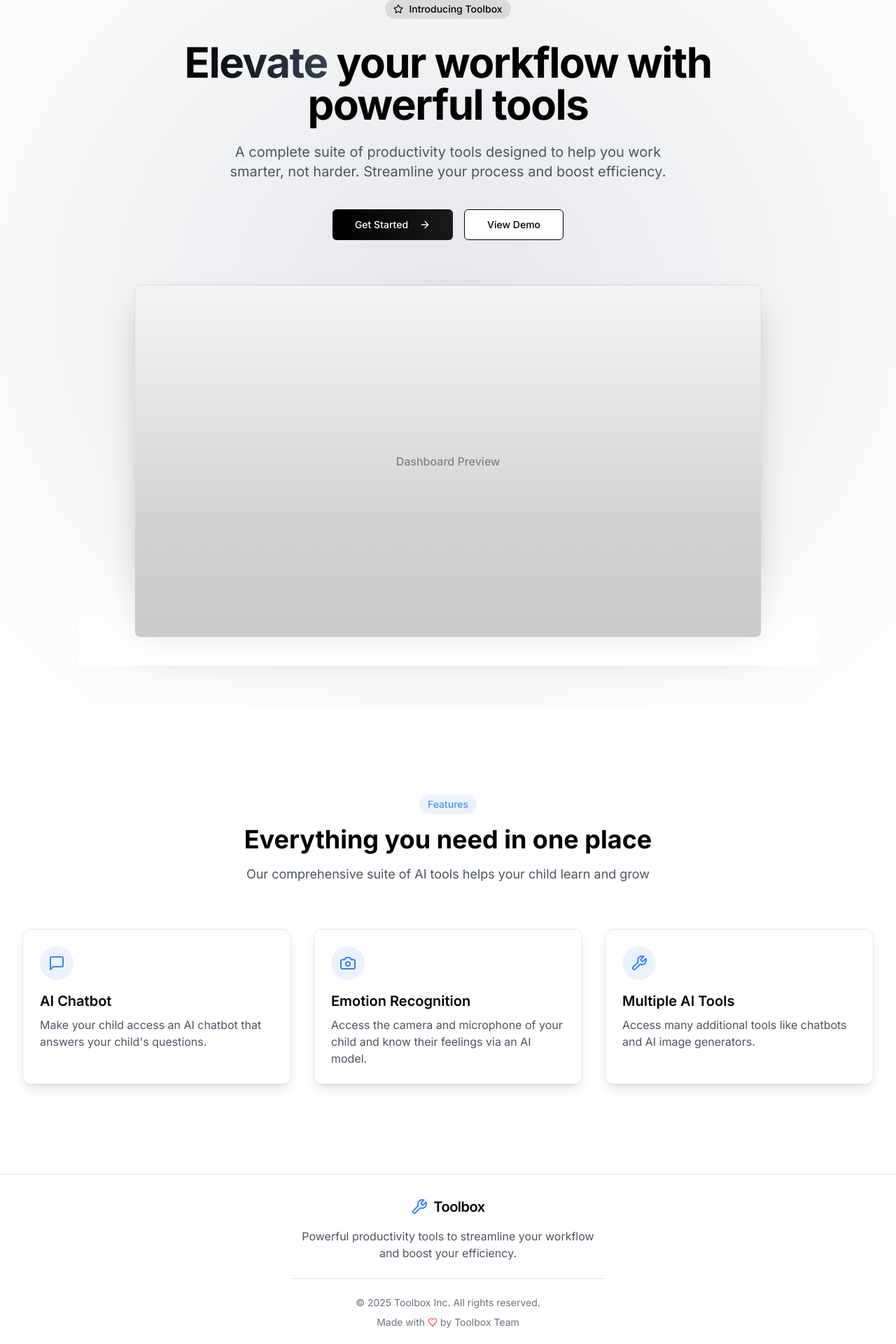
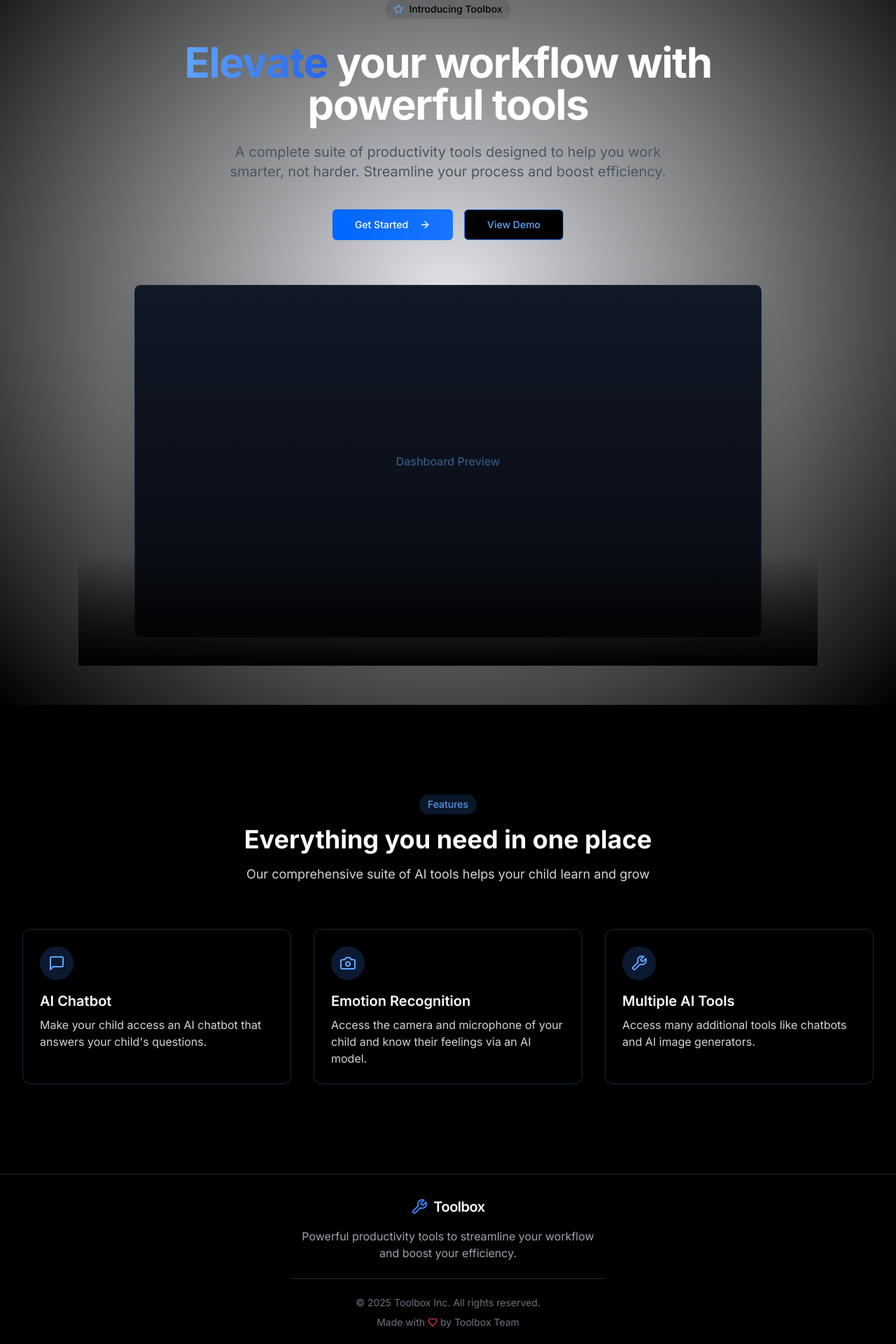
Before and after one commit to muslimmahmoud/vibrant-component-lab, a React (Vite) app: page / in a window 1280 px wide. Shown: the part 161-2081 px from the top of the page at 70% size. Built offline with nearby package versions, Linux system fonts and the light colour scheme.

Commit message:
Fix: Change hero background and text colors
Change the hero section's background to black and text to blue.

```diff
--- a/src/components/FeatureCard.tsx
+++ b/src/components/FeatureCard.tsx
@@ -26,7 +26,7 @@ const FeatureCard = ({ icon: Icon, title, description, tooltipText, delay = 0 }:
       <TooltipProvider>
         <Tooltip>
           <TooltipTrigger asChild>
-            <div className="mb-4 inline-flex items-center justify-center w-12 h-12 rounded-full bg-blue-500/10 text-blue-500">
+            <div className="mb-4 inline-flex items-center justify-center w-12 h-12 rounded-full bg-blue-500/20 text-blue-400">
               <Icon size={24} />
             </div>
           </TooltipTrigger>
@@ -38,8 +38,8 @@ const FeatureCard = ({ icon: Icon, title, description, tooltipText, delay = 0 }:
         </Tooltip>
       </TooltipProvider>
 
-      <h3 className="text-xl font-semibold mb-2">{title}</h3>
-      <p className="text-gray-600">{description}</p>
+      <h3 className="text-xl font-semibold mb-2 text-white">{title}</h3>
+      <p className="text-gray-300">{description}</p>
     </motion.div>
   );
 };
--- a/src/components/FeatureSection.tsx
+++ b/src/components/FeatureSection.tsx
@@ -43,19 +43,19 @@ const FeatureSection = () => {
           variants={staggerContainer}
         >
           <motion.div
-            className="inline-block px-3 py-1 mb-4 rounded-full bg-blue-500/10 text-blue-500 text-sm font-medium"
+            className="inline-block px-3 py-1 mb-4 rounded-full bg-blue-500/20 text-blue-400 text-sm font-medium"
             variants={fadeIn}
           >
             Features
           </motion.div>
           <motion.h2
-            className="text-3xl md:text-4xl font-bold mb-4"
+            className="text-3xl md:text-4xl font-bold mb-4 text-white"
             variants={fadeIn}
           >
             Everything you need in one place
           </motion.h2>
           <motion.p
-            className="text-lg text-gray-600 max-w-2xl mx-auto"
+            className="text-lg text-gray-300 max-w-2xl mx-auto"
             variants={fadeIn}
           >
             Our comprehensive suite of AI tools helps your child learn and grow
--- a/src/components/Footer.tsx
+++ b/src/components/Footer.tsx
@@ -7,15 +7,15 @@ const Footer = () => {
   const currentYear = new Date().getFullYear();
 
   return (
-    <footer className="border-t border-gray-200">
+    <footer className="border-t border-gray-800">
       <div className="container mx-auto px-4 sm:px-6 lg:px-8 py-8">
         <div className="flex flex-col items-center justify-center text-center">
           <Logo className="mb-4" />
-          <p className="text-gray-600 mb-4 max-w-md">
+          <p className="text-gray-400 mb-4 max-w-md">
             Powerful productivity tools to streamline your workflow and boost your efficiency.
           </p>
 
-          <div className="border-t border-gray-200 w-full max-w-md pt-6 mt-2">
+          <div className="border-t border-gray-800 w-full max-w-md pt-6 mt-2">
             <p className="text-gray-500 text-sm">
               © {currentYear} Toolbox Inc. All rights reserved.
             </p>
--- a/src/components/HeroSection.tsx
+++ b/src/components/HeroSection.tsx
@@ -7,7 +7,7 @@ import { Hero } from '@/components/ui/hero';
 const HeroSection = () => {
   return (
     <Hero
-      badgeIcon={<Star size={14} />}
+      badgeIcon={<Star size={14} className="text-blue-400" />}
       badgeText="Introducing Toolbox"
       title={<>
         <span className="gradient-text">Elevate</span> your workflow with powerful tools
@@ -18,16 +18,16 @@ const HeroSection = () => {
           <Button size="lg" className="btn-gradient">
             Get Started <ArrowRight size={16} className="ml-2" />
           </Button>
-          <Button size="lg" variant="outline" className="border-black text-black hover:bg-black hover:text-white">
+          <Button size="lg" variant="outline" className="border-blue-500 text-blue-400 hover:bg-blue-500/20">
             View Demo
           </Button>
         </>
       }
       media={
-        <div className="aspect-video max-w-4xl mx-auto rounded-lg overflow-hidden border border-black/10 shadow-2xl relative">
-          <div className="absolute inset-0 bg-gradient-to-b from-transparent to-black/20 pointer-events-none z-10"></div>
-          <div className="bg-gray-100 w-full h-full flex items-center justify-center">
-            <div className="text-black opacity-40 font-medium">Dashboard Preview</div>
+        <div className="aspect-video max-w-4xl mx-auto rounded-lg overflow-hidden border border-gray-800 shadow-2xl relative">
+          <div className="absolute inset-0 bg-gradient-to-b from-transparent to-black/60 pointer-events-none z-10"></div>
+          <div className="bg-gray-900 w-full h-full flex items-center justify-center">
+            <div className="text-blue-400 opacity-70 font-medium">Dashboard Preview</div>
           </div>
         </div>
       }
--- a/src/components/Logo.tsx
+++ b/src/components/Logo.tsx
@@ -18,7 +18,7 @@ const Logo = ({ size = 'md', className = '' }: LogoProps) => {
   return (
     <Link to="/" className={`flex items-center gap-2 font-medium ${sizeClasses[size]} ${className}`}>
       <Wrench className="text-blue-500" size={size === 'lg' ? 28 : size === 'md' ? 24 : 20} />
-      <span className="font-semibold tracking-tight">Toolbox</span>
+      <span className="font-semibold tracking-tight text-white">Toolbox</span>
     </Link>
   );
 };
--- a/src/components/Navbar.tsx
+++ b/src/components/Navbar.tsx
@@ -29,7 +29,7 @@ const Navbar = () => {
   return (
     <header
       className={`fixed top-0 left-0 right-0 z-50 transition-all duration-300 ${
-        isScrolled ? 'bg-white/80 backdrop-blur-lg shadow-sm' : 'bg-transparent'
+        isScrolled ? 'bg-black/80 backdrop-blur-lg shadow-md border-b border-gray-800' : 'bg-transparent'
       }`}
     >
       <div className="container mx-auto px-4 sm:px-6 lg:px-8">
@@ -37,7 +37,7 @@ const Navbar = () => {
           <Logo />
 
           <div className="hidden md:flex items-center space-x-4">
-            <Button variant="outline" size="sm" className="border-black text-black hover:bg-black hover:text-white">
+            <Button variant="outline" size="sm" className="border-blue-500 text-blue-400 hover:bg-blue-500/20">
               Log in
             </Button>
             <Button className="btn-gradient text-white" size="sm">
@@ -46,7 +46,7 @@ const Navbar = () => {
           </div>
 
           <button
-            className="md:hidden flex items-center"
+            className="md:hidden flex items-center text-white"
             onClick={toggleMobileMenu}
             aria-label="Toggle mobile menu"
           >
@@ -56,9 +56,9 @@ const Navbar = () => {
 
         {/* Mobile Menu */}
         {isMobileMenuOpen && (
-          <div className="md:hidden py-4 animate-fade-in">
+          <div className="md:hidden py-4 animate-fade-in bg-black/90 border-t border-gray-800">
             <div className="grid grid-cols-2 gap-2 px-4 pt-2">
-              <Button variant="outline" className="w-full border-black text-black hover:bg-black hover:text-white" size="sm">
+              <Button variant="outline" className="w-full border-blue-500 text-blue-400 hover:bg-blue-500/20" size="sm">
                 Log in
               </Button>
               <Button className="btn-gradient w-full text-white" size="sm">
--- a/src/index.css
+++ b/src/index.css
@@ -7,25 +7,25 @@
 
 @layer base {
   :root {
-    --background: 0 0% 100%;
-    --foreground: 0 0% 0%;
-    --card: 0 0% 100%;
-    --card-foreground: 0 0% 0%;
-    --popover: 0 0% 100%;
-    --popover-foreground: 0 0% 0%;
-    --primary: 0 0% 0%;
+    --background: 0 0% 0%; /* Changed to black */
+    --foreground: 0 0% 100%; /* Changed to white for general text */
+    --card: 0 0% 5%; /* Dark card background */
+    --card-foreground: 0 0% 100%; /* White text on cards */
+    --popover: 0 0% 5%;
+    --popover-foreground: 0 0% 100%;
+    --primary: 210 100% 50%; /* Blue */
     --primary-foreground: 0 0% 100%;
-    --secondary: 0 0% 95%;
-    --secondary-foreground: 0 0% 0%;
-    --muted: 0 0% 96%;
-    --muted-foreground: 0 0% 40%;
-    --accent: 0 0% 0%;
+    --secondary: 0 0% 10%; /* Dark secondary */
+    --secondary-foreground: 0 0% 100%;
+    --muted: 0 0% 15%;
+    --muted-foreground: 0 0% 70%;
+    --accent: 210 100% 50%; /* Blue accent */
     --accent-foreground: 0 0% 100%;
     --destructive: 0 0% 0%;
     --destructive-foreground: 0 0% 100%;
-    --border: 0 0% 90%;
-    --input: 0 0% 90%;
-    --ring: 0 0% 0%;
+    --border: 0 0% 20%; /* Darker border */
+    --input: 0 0% 20%;
+    --ring: 210 100% 50%; /* Blue ring */
     --radius: 0.5rem;
   }
 
@@ -43,7 +43,7 @@
   }
 
   .glass-card {
-    @apply bg-white backdrop-blur-lg border border-gray-200 shadow-lg;
+    @apply bg-black/50 backdrop-blur-lg border border-gray-800 shadow-lg; /* Darkened glass card */
   }
 
   .hover-lift {
@@ -51,7 +51,7 @@
   }
 
   .gradient-text {
-    @apply text-transparent bg-clip-text bg-gradient-to-r from-black to-gray-700;
+    @apply text-transparent bg-clip-text bg-gradient-to-r from-blue-400 to-blue-600; /* Keep blue gradient for text */
   }
 
   .gradient-border {
@@ -67,14 +67,14 @@
     left: -1px;
     right: -1px;
     bottom: -1px;
-    background: linear-gradient(90deg, hsl(var(--primary)), hsl(var(--accent)));
+    background: linear-gradient(90deg, hsl(var(--accent)), hsl(var(--primary)));
     z-index: -1;
     border-radius: calc(var(--radius) + 1px);
   }
 
   .btn-gradient {
     @apply relative overflow-hidden transition-all duration-300;
-    background: linear-gradient(90deg, #000000, #333333);
+    background: linear-gradient(90deg, #0066ff, #3385ff); /* Blue gradient for buttons */
     background-size: 200% 100%;
     background-position: 0% 0%;
   }
```
Also changed, not shown: src/App.css (+5 -3 lines).
